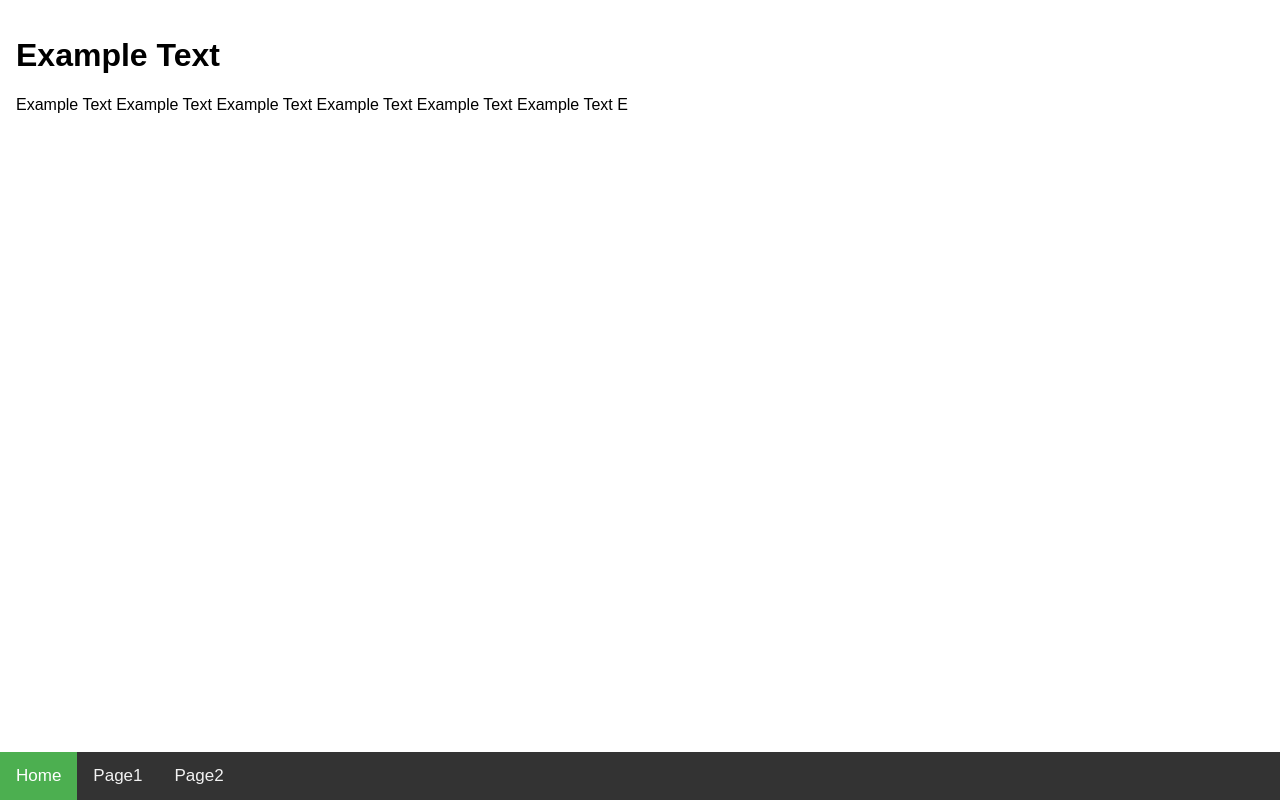
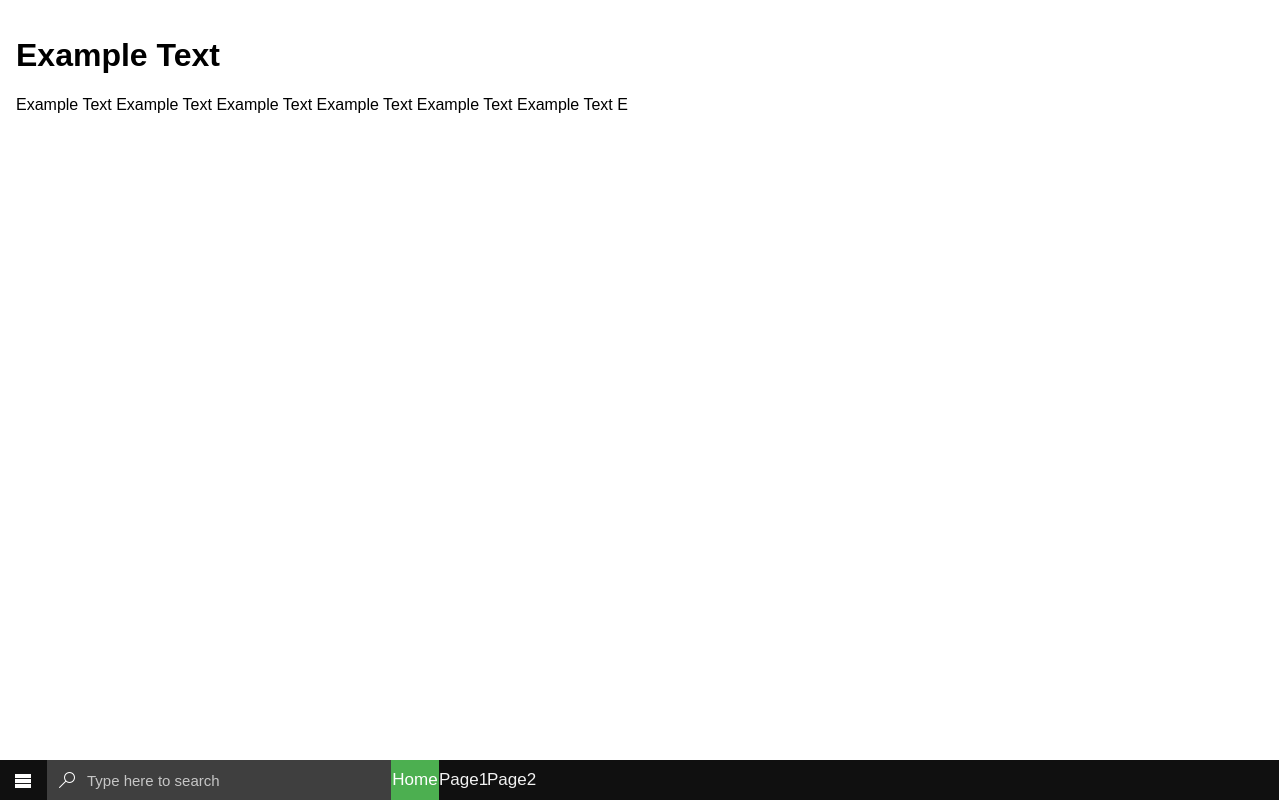
Before and after one commit to benjgadd/benjgadd.github.io, a plain HTML site: page index.html in a window 1280 px wide. Drawn offline with Linux system fonts and the light colour scheme.

Commit message:
Windows UI Test

```diff
--- a/index.html
+++ b/index.html
@@ -1,52 +1,19 @@
 <!DOCTYPE html>
 <html>
-
 <head>
-    <meta name="viewport" content="width=device-width, initial-scale=1">
-    <style>
-        body {
-            margin: 0;
-            font-family: Arial, Helvetica, sans-serif;
-        }
-
-        .navbar {
-            overflow: hidden;
-            background-color: #333;
-            position: fixed;
-            bottom: 0;
-            width: 100%;
-        }
-
-        .navbar a {
-            float: left;
-            display: block;
-            color: #f2f2f2;
-            text-align: center;
-            padding: 14px 16px;
-            text-decoration: none;
-            font-size: 17px;
-        }
-
-        .navbar a:hover {
-            background: #f1f1f1;
-            color: black;
-        }
-
-        .navbar a.active {
-            background-color: #4CAF50;
-            color: white;
-        }
-
-        .main {
-            padding: 16px;
-            margin-bottom: 30px;
-        }
-    </style>
+    <link rel="stylesheet" type="text/css" href="./styles/windowsnavbar.css"  />
 </head>
 
 <body>
 
     <div class="navbar">
+        <div class="pagedrawer">
+            <img src="./styles/images/navbar/windowsappdrawer.png" alt="Flowers in Chania">
+        </div>
+        <div class="searchbar">
+            <div class="searchicon"></div>
+            <input class="searchbox" type="text" placeholder="Type here to search">
+        </div>
         <a href="#home" class="active">Home</a>
         <a href="#news">Page1</a>
         <a href="#contact">Page2</a>
--- /dev/null
+++ b/scripts/detectsystemloadstylesheet.js
@@ -0,0 +1 @@
+console.log(window.navigator.appVersion.indexOf('Mac'))
--- /dev/null
+++ b/styles/windowslayout.css
@@ -0,0 +1,65 @@
+body {
+    margin: 0;
+    font-family: Arial, Helvetica, sans-serif;
+}
+
+.navbar {
+    overflow: hidden;
+    background-color: rgb(16, 16, 16);
+    position: fixed;
+    bottom: 0;
+    width: 100%;
+    height: 40px;
+    margin-left: -1px;
+}
+
+.navbar a {
+    float: left;
+    display: block;
+    color: #f2f2f2;
+    text-align: center;
+    text-decoration: none;
+    font-size: 17px;
+    width: 48px;
+    height: 100%;
+}
+.navbar .pagedrawer {
+    float: left;
+    display: block;
+    width: 48px;
+    height: 100%;
+    line-height: 40px; /*required to center image vertically*/
+    text-align:center; /*required to center image horizontally*/
+}
+.navbar .pagedrawer:hover{
+    background-color: rgb(39, 39, 39);
+}
+.pagedrawer img {
+    vertical-align: middle; /*required to center image vertically*/
+    width: 16px;
+    height: 14px;
+    padding: 13px 16px;
+    content:url("./images/navbar/windowsappdrawer.png");
+}
+.pagedrawer img:hover {
+    content:url("./images/navbar/windowsappdrawerhover.png");
+}
+.navbar .searchbar{
+    float: left;
+    display: block;
+    height: 100%;
+}
+.navbar a:hover {
+    background: #f1f1f1;
+    color: black;
+}
+
+.navbar a.active {
+    background-color: #4CAF50;
+    color: white;
+}
+
+.main {
+    padding: 16px;
+    margin-bottom: 30px;
+}
--- /dev/null
+++ b/styles/windowsnavbar.css
@@ -0,0 +1,95 @@
+body {
+    margin: 0;
+    font-family: Arial, Helvetica, sans-serif;
+}
+
+.navbar {
+    overflow: hidden;
+    background-color: rgb(16, 16, 16);
+    position: fixed;
+    bottom: 0;
+    width: 100%;
+    height: 40px;
+    margin-left: -1px;
+    line-height: 40px;
+}
+
+.navbar a {
+    float: left;
+    display: block;
+    color: #f2f2f2;
+    text-align: center;
+    text-decoration: none;
+    font-size: 17px;
+    width: 48px;
+    height: 100%;
+}
+.navbar .pagedrawer {
+    float: left;
+    display: block;
+    width: 48px;
+    height: 100%;
+    line-height: 40px; /*required to center image vertically*/
+    text-align:center; /*required to center image horizontally*/
+}
+.navbar .pagedrawer:hover{
+    background-color: rgb(39, 39, 39);
+}
+.pagedrawer img {
+    vertical-align: middle; /*required to center image vertically*/
+    width: 16px;
+    height: 14px;
+    padding: 13px 16px;
+    content:url("./images/navbar/windowsappdrawer.png");
+}
+.pagedrawer img:hover {
+    content:url("./images/navbar/windowsappdrawerhover.png");
+}
+.navbar .searchbar{
+    float: left;
+    display: block;
+    background-color: rgb(63, 63, 63);
+    width: 344px;
+    height: 100%;
+    line-height: 40px; /*required to center image vertically*/
+    border-width: 1px;
+    border: rgb(141, 84, 84);
+}
+.navbar .searchbar:hover{
+    background-color: rgb(75, 75, 75);
+}
+.navbar .searchbar .searchicon{
+    float: left;
+    padding: 12px 12px 12px 12px;
+    content:url("./images/navbar/sitesearchicon.png");
+}
+.navbar .searchbar .searchbox{
+    float: left;
+    height: 100%;
+    background-color: transparent;
+    border: none;
+    margin-left: -40px;
+    padding-left: 40px;
+    width: 300px;
+}
+
+.navbar .searchbar .searchbox::placeholder { /* Chrome, Firefox, Opera, Safari 10.1+ */
+    color: white;
+    opacity: .7; /* Firefox */
+    font-size: 15px;
+
+}
+.navbar a:hover {
+    background: #f1f1f1;
+    color: black;
+}
+
+.navbar a.active {
+    background-color: #4CAF50;
+    color: white;
+}
+
+.main {
+    padding: 16px;
+    margin-bottom: 30px;
+}
```
Also changed, not shown: styles/images/navbar/sitesearchicon.png (added), styles/images/navbar/sitesearchiconactive.png (added), styles/images/navbar/sitesearchiconhover.png (added), styles/images/navbar/windowsappdrawer.png (added), styles/images/navbar/windowsappdrawerhover.png (added).
